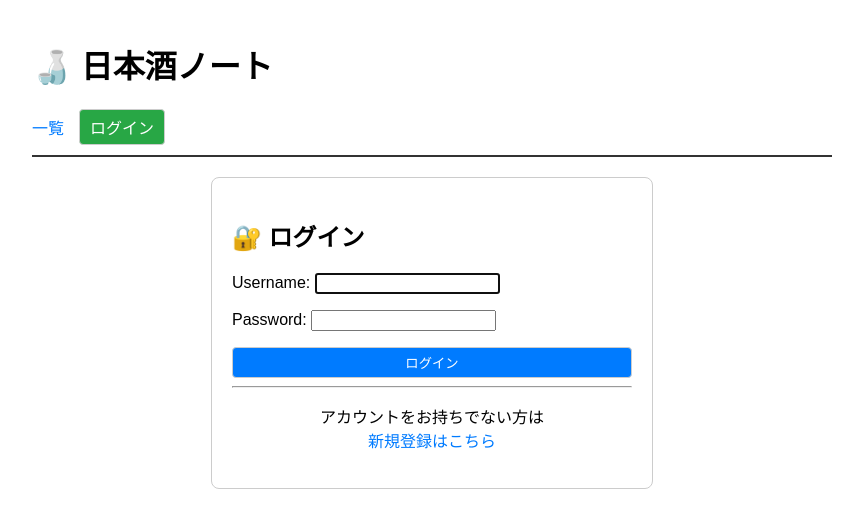
After one commit to Haruki0702/sake-app, a Django app: page /accounts/login/ in a window 1280 px wide. The commit adds this page. Shown: the top 528 px of the page, without its empty margins (208-1071 px from the left). Run offline with Django 5.2, Linux system fonts and the light colour scheme.

Commit message:
add login

```diff
--- a/sake_note/models.py
+++ b/sake_note/models.py
@@ -1,6 +1,5 @@
 from django.db import models
-
-from bs4 import BeautifulSoup
+from django.contrib.auth.models import User
 
 class Sake(models.Model):
     SCORE_CHOICES=[
@@ -17,6 +16,7 @@ class Sake(models.Model):
     image=models.ImageField("ラベル画像", upload_to="images/", blank=True, null=True)
     memo=models.TextField("メモ", blank=True)
     created_at=models.DateTimeField("作成日時", auto_now_add=True)
+    user=models.ForeignKey(User, on_delete=models.CASCADE, verbose_name="ユーザー")
 
     def __str__(self):
         return self.title
--- /dev/null
+++ b/sake_note/templates/registration/login.html
@@ -0,0 +1,19 @@
+{% extends 'sake_note/base.html' %}
+
+{% block content %}
+<div style="max-width: 400px; margin: 0 auto; padding: 20px; border: 1px solid #ccc; border-radius: 8px;">
+    <h2>🔐 ログイン</h2>
+
+    <form method="post">
+        {% csrf_token %}
+        {{ form.as_p }}
+
+        <button type="submit" class="btn" style="background: #007bff; color: white; width: 100%;">ログイン</button>
+    </form>
+    <hr>
+    <p style="text-align: center;">
+        アカウントをお持ちでない方は<br>
+        <a href="{% url 'signup' %}">新規登録はこちら</a>
+    </p>
+</div>
+{% endblock %}
--- a/sake_note/templates/sake_note/base.html
+++ b/sake_note/templates/sake_note/base.html
@@ -12,12 +12,24 @@
 </head>
 <body>
 
-    <header>
-        <h1><a href="{% url 'index' %}" style="color: #000;">日本酒ノート</a></h1>
-        <nav>
-            <a href="{% url 'index' %}">一覧</a> |
-            <a href="{% url 'sake_create' %}">新規登録</a>
-        </nav>
+<header>
+        <h1><a href="{% url 'index' %}" style="color: #000;">🍶 日本酒ノート</a></h1>
+        <nav style="display: flex; gap: 15px; align-items: center;">
+            <a href="{% url 'index' %}">一覧</a>
+
+            {% if user.is_authenticated %}
+                <a href="{% url 'sake_create' %}">新規登録</a>
+                <span>ユーザー名：{{ user.username }}</span>
+
+                <form action="{% url 'logout' %}" method="post" style="display:inline;">
+                    {% csrf_token %}
+                    <button type="submit" class="btn" style="font-size: 0.8em;">ログアウト</button>
+                </form>
+
+            {% else %}
+                <a href="{% url 'login' %}" class="btn" style="background: #28a745; color: white;">ログイン</a>
+            {% endif %}
+            </nav>
     </header>
 
     <main>
--- a/sake_note/urls.py
+++ b/sake_note/urls.py
@@ -6,4 +6,5 @@ urlpatterns = [
     path("create/", views.SakeCreateView.as_view(), name="sake_create"),
     path("<int:pk>/update/", views.SakeUpdateView.as_view(), name="update"),
     path("<int:pk>/delete/", views.SakeDeleteView.as_view(), name="delete"),
+    path("signup/", views.SignUpView.as_view(), name="signup"),
 ]
--- a/sake_project/settings.py
+++ b/sake_project/settings.py
@@ -125,3 +125,6 @@ DEFAULT_AUTO_FIELD = 'django.db.models.BigAutoField'
 import os
 MEDIA_URL = '/media/'
 MEDIA_ROOT = os.path.join(BASE_DIR, 'media')
+
+LOGIN_REDIRECT_URL = 'index'
+LOGOUT_REDIRECT_URL = 'index'
--- a/sake_project/urls.py
+++ b/sake_project/urls.py
@@ -22,6 +22,7 @@ from django.conf.urls.static import static
 urlpatterns = [
     path('admin/', admin.site.urls),
     path("", include("sake_note.urls")),
+    path("accounts/", include("django.contrib.auth.urls")),
 ]
 if settings.DEBUG:
     urlpatterns += static(settings.MEDIA_URL, document_root=settings.MEDIA_ROOT)
```
Also changed, not shown: sake_note/templates/registration/signup.html (added, +13 -0 lines), sake_note/templates/sake_note/index.html (+8 -5 lines), sake_note/views.py (+22 -4 lines), sake_note/migrations/0004_sake_user.py (added).
